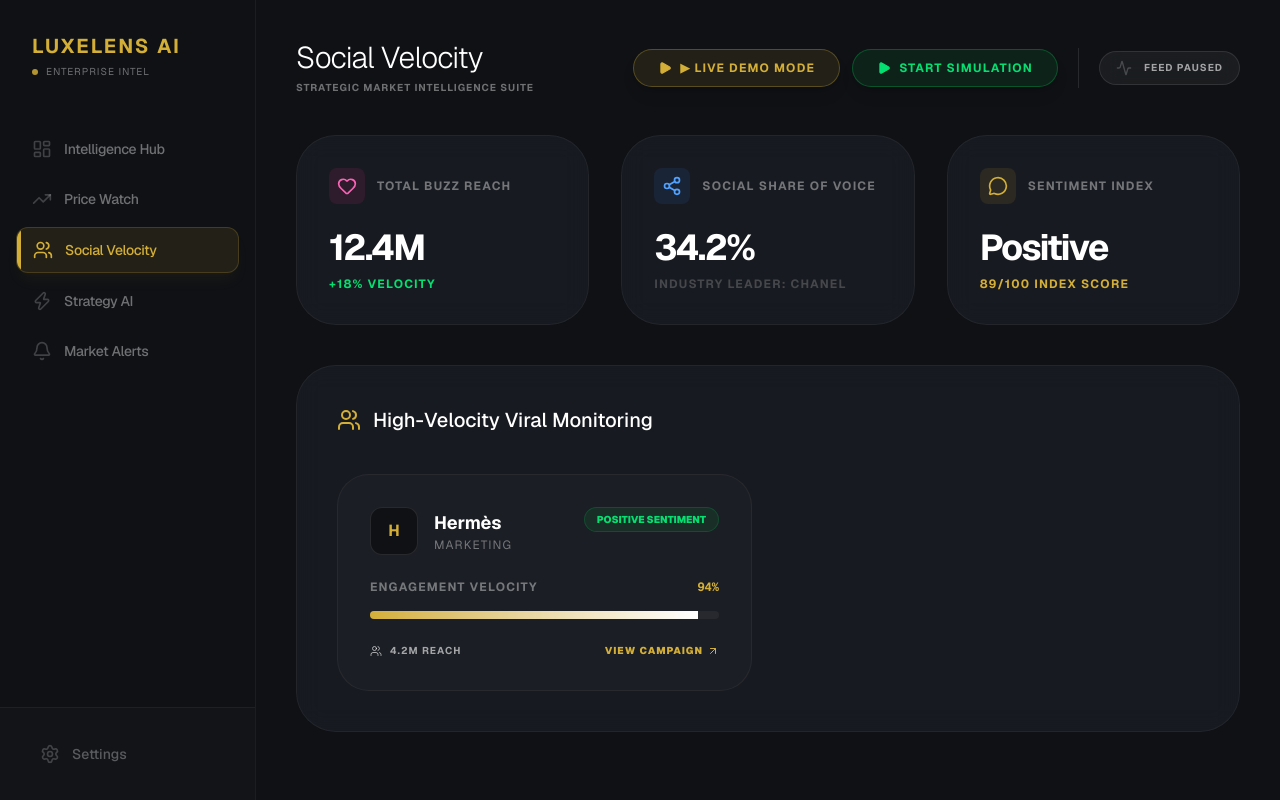
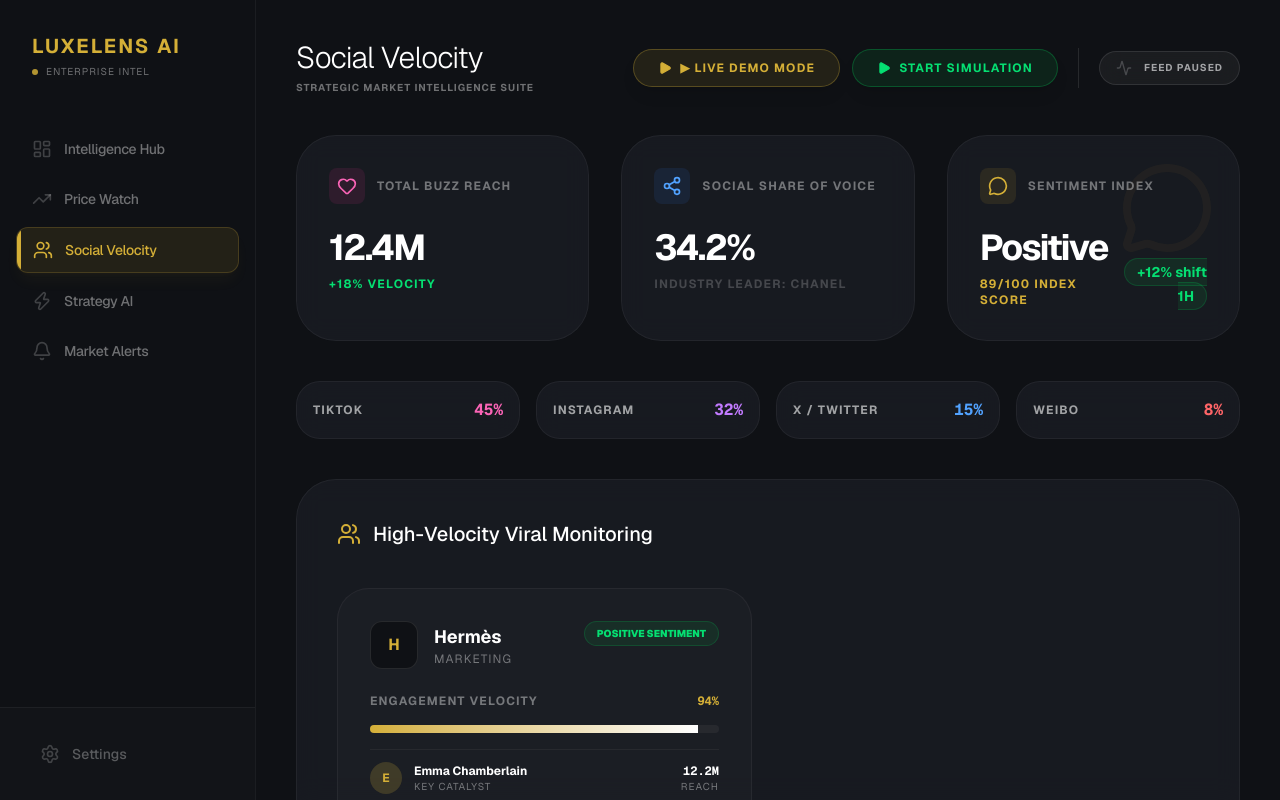
Before and after one commit to sakthinathan71/Semicolons2026, a Next.js app: page / in a window 1280 px wide. Both pictures are taken after a click on the button "Social Velocity". Built offline with nearby package versions, Linux system fonts and the light colour scheme.

Commit message:
feat: add advanced social velocity monitoring features including influencer tracking and platform heatmaps

```diff
--- a/src/components/dashboard/SocialVelocity.tsx
+++ b/src/components/dashboard/SocialVelocity.tsx
@@ -28,14 +28,43 @@
            <p className="text-4xl font-bold tracking-tighter">34.2%</p>
            <p className="text-xs text-white/20 mt-2 font-bold uppercase tracking-widest">Industry Leader: Chanel</p>
         </div>
-        <div className="glass p-8 rounded-[40px] border border-white/5">
-           <div className="flex items-center space-x-3 mb-6">
-              <div className="p-2 bg-luxury-gold/10 rounded-lg"><MessageCircle className="w-5 h-5 text-luxury-gold" /></div>
-              <span className="text-xs font-bold uppercase tracking-widest text-white/40">Sentiment Index</span>
+        <div className="glass p-8 rounded-[40px] border border-white/5 relative overflow-hidden">
+           <div className="absolute top-0 right-0 p-6 opacity-5 pointer-events-none">
+              <MessageCircle className="w-24 h-24 text-luxury-gold" />
            </div>
-           <p className="text-4xl font-bold tracking-tighter">Positive</p>
-           <p className="text-xs text-luxury-gold mt-2 font-bold uppercase tracking-widest">89/100 Index Score</p>
+           <div className="relative z-10">
+             <div className="flex items-center space-x-3 mb-6">
+                <div className="p-2 bg-luxury-gold/10 rounded-lg"><MessageCircle className="w-5 h-5 text-luxury-gold" /></div>
+                <span className="text-xs font-bold uppercase tracking-widest text-white/40">Sentiment Index</span>
+             </div>
+             <div className="flex items-end justify-between">
+               <div>
+                 <p className="text-4xl font-bold tracking-tighter">Positive</p>
+                 <p className="text-xs text-luxury-gold mt-2 font-bold uppercase tracking-widest">89/100 Index Score</p>
+               </div>
+               <div className="text-right">
+                 <span className="text-sm font-bold text-green-400 bg-green-500/10 px-3 py-1 rounded-full border border-green-500/20">
+                    +12% shift 1H
+                 </span>
+               </div>
+             </div>
+           </div>
         </div>
+      </div>
+
+      {/* Platform Breakdown Heatmap */}
+      <div className="grid grid-cols-2 md:grid-cols-4 gap-4">
+        {[
+          { name: "TikTok", share: "45%", color: "bg-pink-500", border: "border-pink-500/20", text: "text-pink-400" },
+          { name: "Instagram", share: "32%", color: "bg-purple-500", border: "border-purple-500/20", text: "text-purple-400" },
+          { name: "X / Twitter", share: "15%", color: "bg-blue-500", border: "border-blue-500/20", text: "text-blue-400" },
+          { name: "Weibo", share: "8%", color: "bg-red-500", border: "border-red-500/20", text: "text-red-400" },
+        ].map((platform, idx) => (
+          <div key={idx} className={`glass p-4 rounded-3xl border ${platform.border} flex items-center justify-between`}>
+             <span className="text-xs font-bold uppercase tracking-widest text-white/60">{platform.name}</span>
+             <span className={`font-mono font-bold ${platform.text}`}>{platform.share}</span>
+          </div>
+        ))}
       </div>
 
       <div className="glass p-10 rounded-[40px] border border-white/5">
@@ -79,16 +108,45 @@
                     <div className="w-full bg-white/5 h-2 rounded-full overflow-hidden">
                        <div className="bg-gradient-to-r from-luxury-gold to-white h-full transition-all duration-1000" style={{ width: `${s.socialMetrics?.velocity}%` }}></div>
                     </div>
-                    <div className="flex justify-between items-center pt-2">
+
+                    {/* Influencer Catalyst */}
+                    {s.socialMetrics?.influencer && (
+                      <div className="pt-3 border-t border-white/5 mt-3 flex items-center justify-between">
+                         <div className="flex items-center space-x-3">
+                           <div className="w-8 h-8 rounded-full bg-luxury-gold/20 flex items-center justify-center">
+                              <span className="text-luxury-gold font-bold text-xs">{s.socialMetrics.influencer.name.charAt(0)}</span>
+                           </div>
+                           <div>
+                             <p className="text-xs font-bold">{s.socialMetrics.influencer.name}</p>
+                             <p className="text-[10px] text-white/40 uppercase tracking-widest">Key Catalyst</p>
+                           </div>
+                         </div>
+                         <div className="text-right">
+                           <p className="text-xs font-mono font-bold">{s.socialMetrics.influencer.followers}</p>
+                           <p className="text-[10px] text-white/40 uppercase tracking-widest">Reach</p>
+                         </div>
+                      </div>
+                    )}
+
+                    {/* Platform & Keywords */}
+                    <div className="pt-3 flex flex-wrap gap-2 items-center justify-between">
+                       <div className="flex gap-2">
+                         <span className="px-2 py-1 bg-white/5 rounded border border-white/10 text-[10px] font-bold text-white/60">
+                           {s.socialMetrics?.platform || "Cross-Platform"}
+                         </span>
+                         {s.socialMetrics?.keywords?.map((kw, idx) => (
+                           <span key={idx} className="px-2 py-1 bg-luxury-gold/10 rounded border border-luxury-gold/20 text-[10px] font-bold text-luxury-gold">
+                             {kw}
+                           </span>
+                         ))}
+                       </div>
+
                        <div className="flex items-center space-x-2 text-[10px] text-white/60 font-bold uppercase tracking-widest">
                           <Users className="w-3 h-3" />
                           <span>{s.socialMetrics?.views} Reach</span>
                        </div>
-                       <button className="text-[10px] font-black uppercase tracking-widest text-luxury-gold flex items-center space-x-1 group-hover:translate-x-1 transition-transform">
-                          <span>View Campaign</span>
-                          <ArrowUpRight className="w-3 h-3" />
-                       </button>
                     </div>
+
                  </div>
               </div>
             ))
--- a/src/lib/IntelligenceContext.tsx
+++ b/src/lib/IntelligenceContext.tsx
@@ -134,6 +134,12 @@
             velocity: Math.floor(70 + Math.random() * 30),
             sentiment:
               Math.random() > 0.6 ? "Positive" : Math.random() > 0.5 ? "Mixed" : "Negative",
+            platform: ["TikTok", "Instagram", "Twitter", "Weibo"][Math.floor(Math.random() * 4)] as any,
+            influencer: Math.random() > 0.3 ? {
+              name: ["Emma Chamberlain", "Chiara Ferragni", "Leonnie Hanne", "Alix Earle"][Math.floor(Math.random() * 4)],
+              followers: `${(Math.random() * 20).toFixed(1)}M`
+            } : undefined,
+            keywords: ["#QuietLuxury", "#ArchiveFashion", "#LuxuryHaul", "#MustHave"].sort(() => Math.random() - 0.5).slice(0, 2)
           }
         : undefined,
     };
--- a/src/lib/intelligence.ts
+++ b/src/lib/intelligence.ts
@@ -18,10 +18,18 @@
   timeframe: string;
 };
 
+export type PlatformType = "TikTok" | "Instagram" | "Twitter" | "Weibo";
+
 export type SocialMetrics = {
   views: string;
   velocity: number; // 0-100
   sentiment: SentimentType;
+  platform?: PlatformType;
+  influencer?: {
+    name: string;
+    followers: string;
+  };
+  keywords?: string[];
 };
 
 export type MarketSignal = {
@@ -158,6 +166,13 @@
     impact: "Neutral",
     time: "45m ago",
     visualSimilarity: 0.92,
-    socialMetrics: { views: "4.2M", velocity: 94, sentiment: "Positive" },
+    socialMetrics: {
+      views: "4.2M",
+      velocity: 94,
+      sentiment: "Positive",
+      platform: "TikTok",
+      influencer: { name: "Emma Chamberlain", followers: "12.2M" },
+      keywords: ["#VintageArchives", "#HermesSS26", "#QuietLuxury"]
+    },
   },
 ];
```
